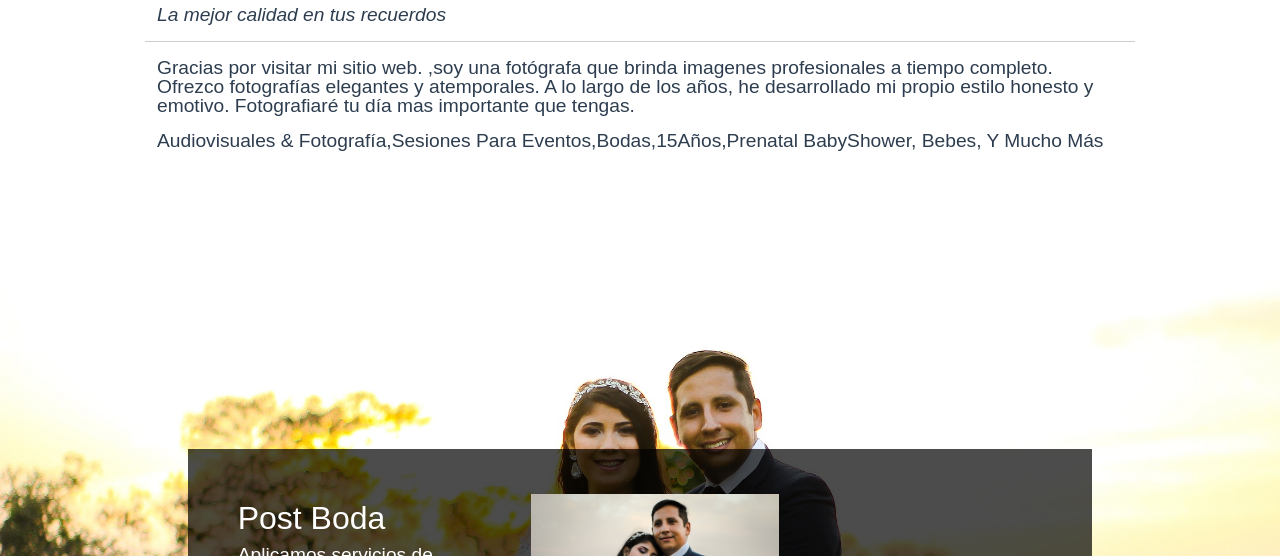
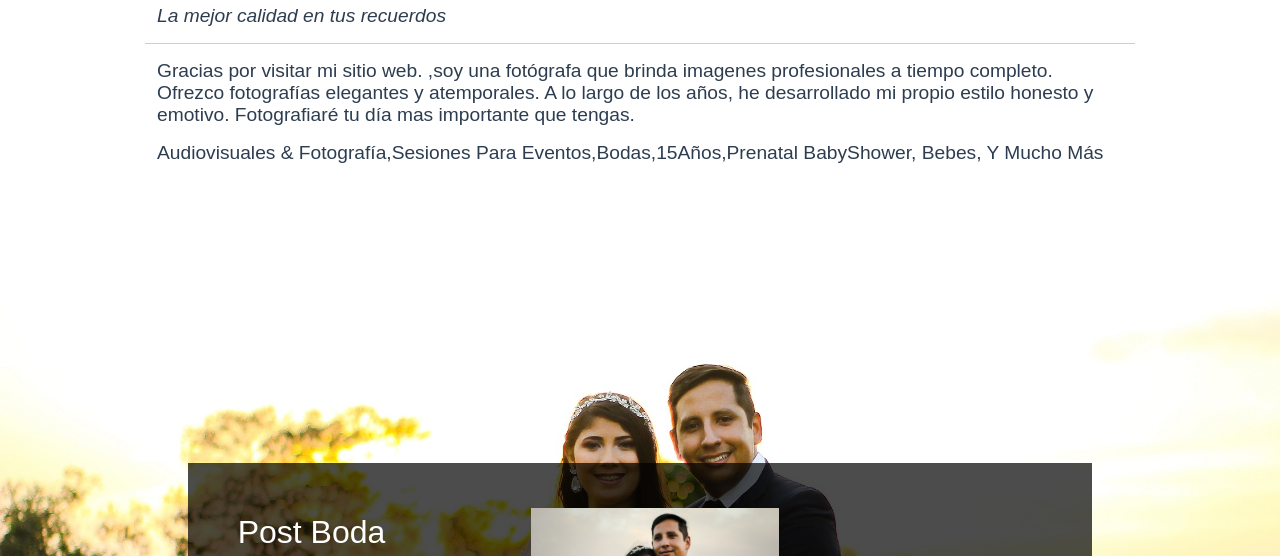
Before and after one commit to joseborges07/SeilyPhotografy, a website: page index.html in a window 1280 px wide. Shown: the part 936-1492 px from the top of the page. Drawn offline with Linux system fonts and the light colour scheme; a web font is replaced by a local one.

Commit message:
Nueva modificacion

```diff
--- a/css/banner.css
+++ b/css/banner.css
@@ -114,7 +114,8 @@
 }
 .row{
     margin: 40px;
-    padding: 15px;}
+    padding: 15px;
+    line-height:initial;}
 
 .img{
     height: 100vh;
```
